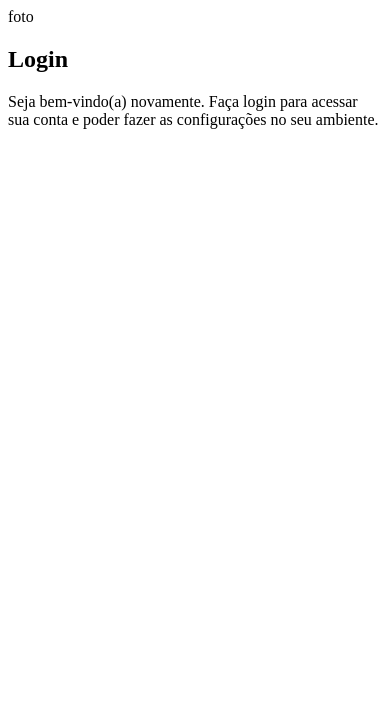
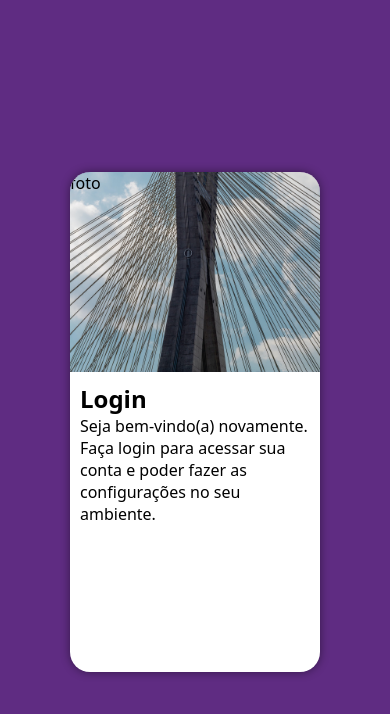
Before and after one commit to myuna1/projeto-login, a plain HTML site: page index.html in a window 390 px wide. Drawn offline with Linux system fonts and the light colour scheme.

Commit message:
mobile first

```diff
--- /dev/null
+++ b/estilos/style.css
@@ -0,0 +1,52 @@
+@charset "UTF-8";
+:root {
+    --cor0: #49a09d;
+    --cor1: #5f2c82;
+}
+
+* {
+    font-family: system-ui, -apple-system, BlinkMacSystemFont, 'Segoe UI', Roboto, Oxygen, Ubuntu, Cantarell, 'Open Sans', 'Helvetica Neue', sans-serif;
+    padding: 0px;
+    margin: 0px;
+    box-sizing: border-box;
+}
+
+body, html {
+    background-color: var(--cor1);
+    height: 100vh;
+    width: 100vw;
+}
+
+main {
+    position: relative;
+    height: 100vh;
+    width: 100vw;
+}
+
+section#login {
+    position: absolute;
+    top: 50%;
+    left: 50%;
+    transform: translate(-50%, -50%);
+    overflow: hidden;
+
+    background-color: white;
+    width: 250px;
+    height: 500px;
+    border-radius: 20px;
+    box-shadow: 0px 0px 10px rgba(0, 0, 0, 0.450);
+}
+
+section#login > div#imagem {
+    display: block;
+    background: var(--cor1) url(../imagens/pexels-bruno-thethe-3035998.jpg) no-repeat;
+    background-size: cover;
+    background-position: left bottom;
+    height: 200px;
+}
+
+section#login > div#formulario {
+    display: block;
+    padding: 10px;
+
+}
--- a/index.html
+++ b/index.html
@@ -4,7 +4,8 @@
     <meta charset="UTF-8">
     <meta name="viewport" content="width=device-width, initial-scale=1.0">
     <title>Login</title>
-    <link rel="stylesheet" href="estilos/style.css">
+    <link rel="stylesheet" href="estilos/style.css" media="all">
+    <link rel="stylesheet" href="estilos/mobile-first.css" media="screen and (orientation: portrait)">
 </head>
 <body>
     <main>
```
